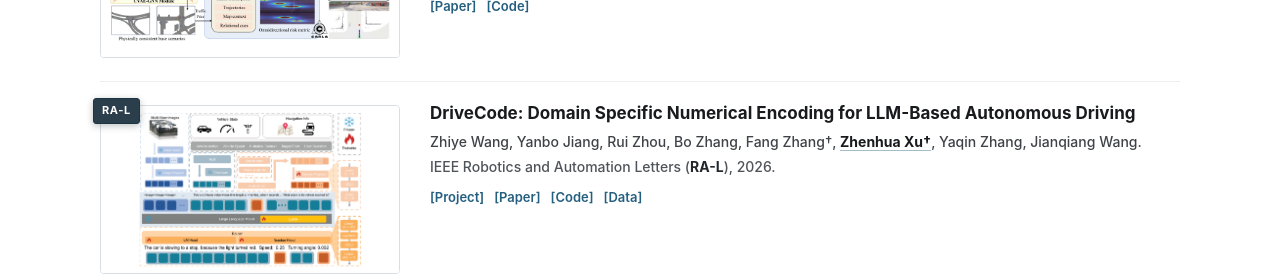
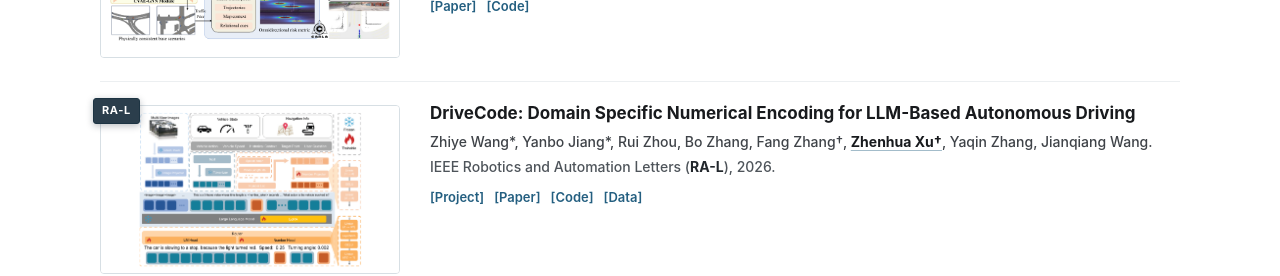
Before and after one commit to TonyXuQAQ/TonyXuQAQ.github.io, a React (Vite) app: page / in a window 1280 px wide. Shown: the part 1200-1476 px from the top of the page. Built offline with nearby package versions, Linux system fonts and the light colour scheme.

Commit message:
Mark DriveCode equal contributors

```diff
--- a/src/content/site.ts
+++ b/src/content/site.ts
@@ -268,8 +268,8 @@ export const siteConfig = {
     {
       title: "DriveCode: Domain Specific Numerical Encoding for LLM-Based Autonomous Driving",
       authors: [
-        "Zhiye Wang",
-        "Yanbo Jiang",
+        "Zhiye Wang*",
+        "Yanbo Jiang*",
         "Rui Zhou",
         "Bo Zhang",
         "Fang Zhang†",
@@ -277,7 +277,7 @@ export const siteConfig = {
         "Yaqin Zhang",
         "Jianqiang Wang",
       ],
-      authorNote: "† Corresponding author",
+      authorNote: "* Equal contribution · † Corresponding author",
       venue: "IEEE Robotics and Automation Letters",
       venueShort: "RA-L",
       year: 2026,
```
